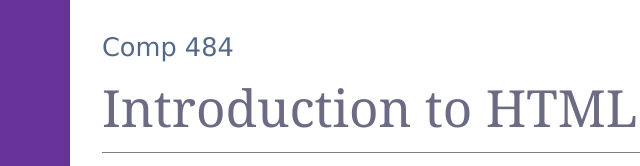
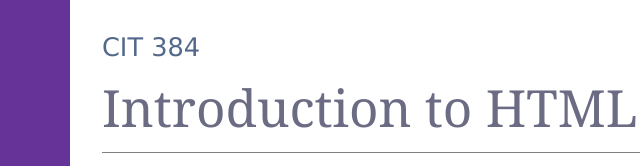
Before and after one commit to jklmn213/cit384-hw4, a plain HTML site: page index.html in a window 1280 px wide. Shown: the top 166 px of the page, 26-666 px from the left. Drawn offline with Linux system fonts and the light colour scheme.

Commit message:
Update index.html

```diff
--- a/index.html
+++ b/index.html
@@ -7,7 +7,7 @@
   </head>
   <body>
     <header role="banner">
-      <h1>Comp 484</h1>
+      <h1>CIT 384</h1>
       <h2>Introduction to HTML</h2>
       <nav role="navigation">
         <ul>
```
